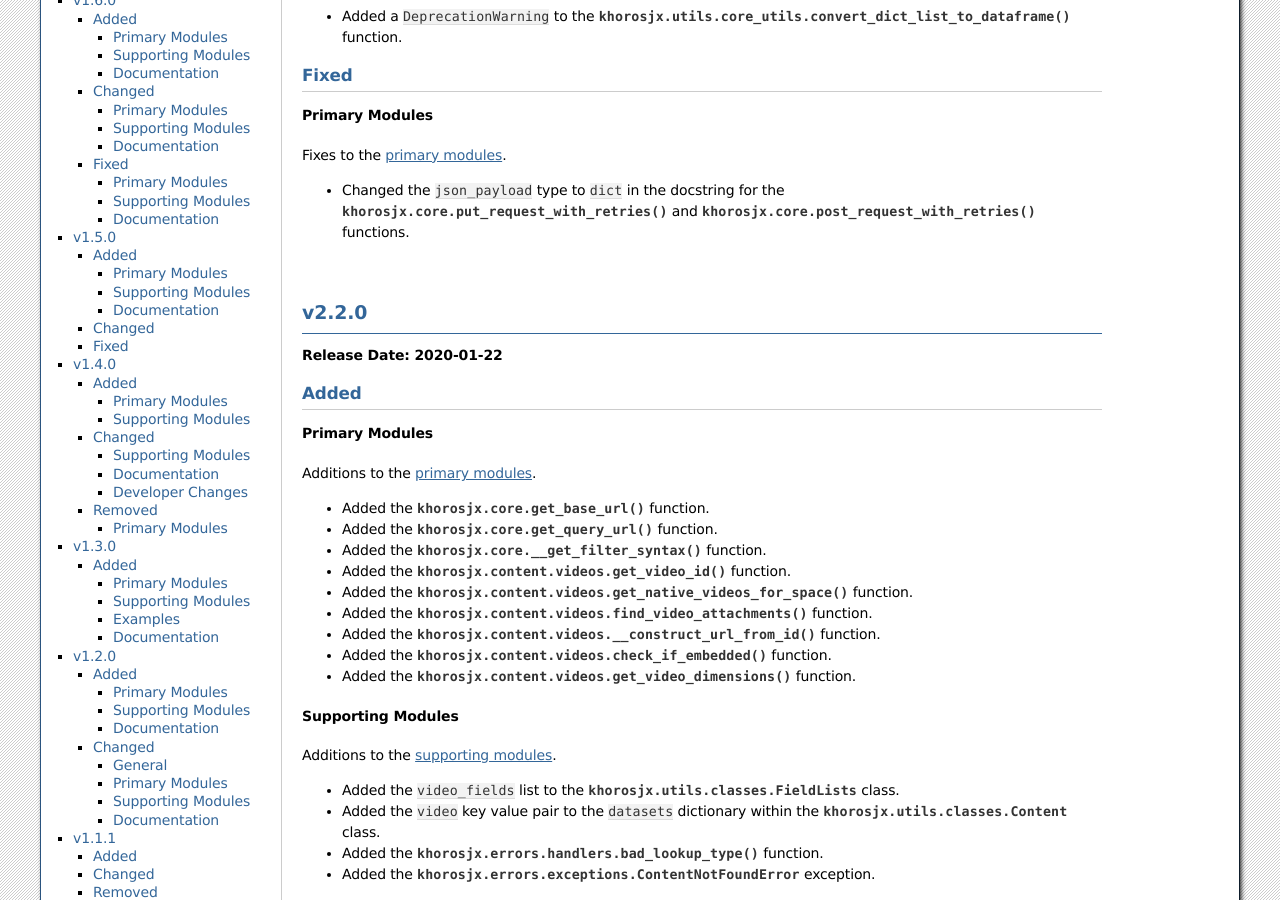
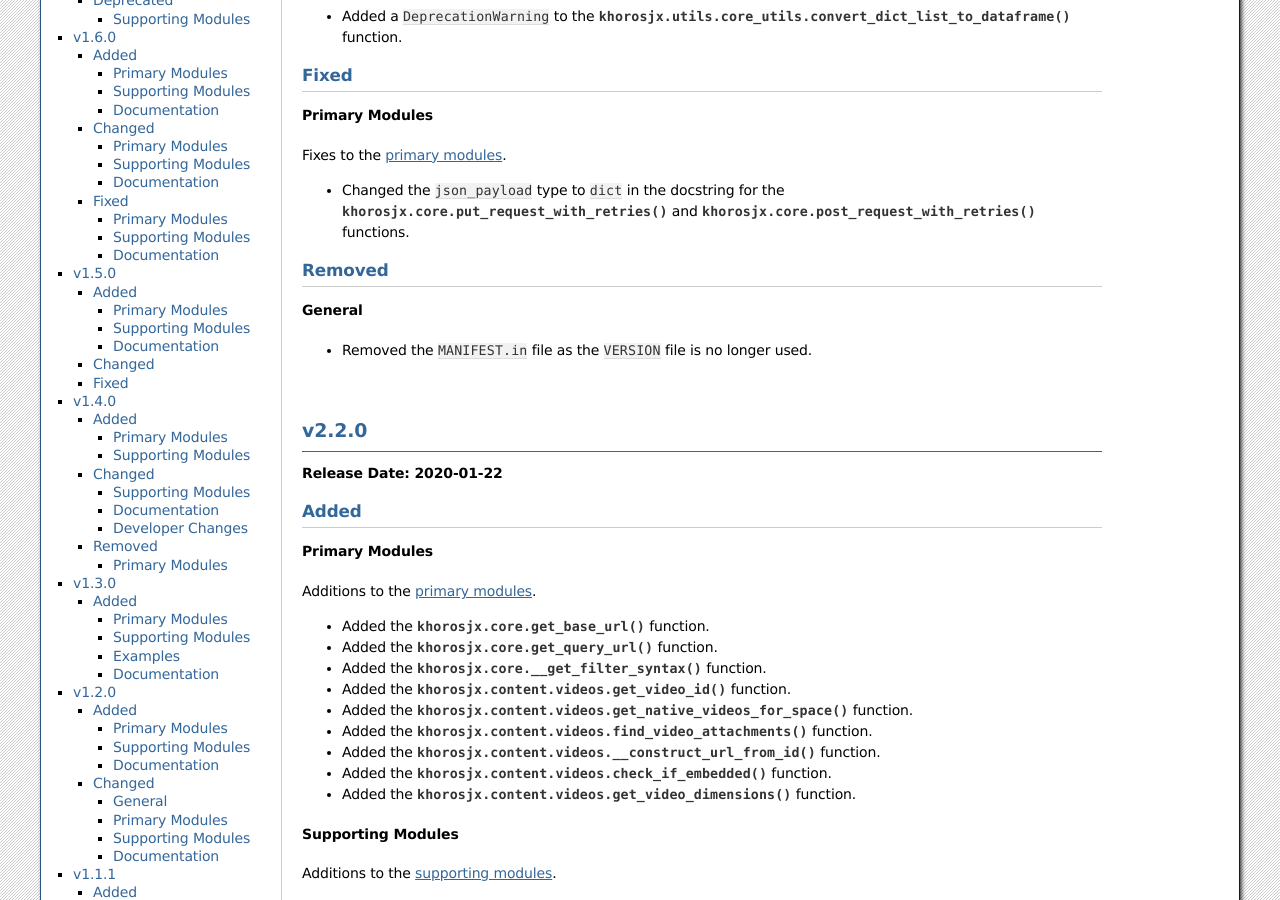
Before and after one commit to jeffshurtliff/khorosjx, a Sphinx documentation site: the page built from docs/changelog.rst, in a window 1280 px wide and 900 px high, scrolled down 1130 px. Built offline with Sphinx 7.4.7, drawn with Linux system fonts in a browser that asks for light colours.

Commit message:
Mentioned in change log that MANIFEST.in was deleted

```diff
--- a/docs/changelog.rst
+++ b/docs/changelog.rst
@@ -67,6 +67,13 @@ Fixes to the :doc:`primary modules <primary-modules>`.
 
 * Changed the ``json_payload`` type to ``dict`` in the docstring for the
   :py:func:`khorosjx.core.put_request_with_retries` and :py:func:`khorosjx.core.post_request_with_retries` functions.
+
+Removed
+=======
+
+General
+-------
+* Removed the ``MANIFEST.in`` file as the ``VERSION`` file is no longer used.
 
 |
 
```
